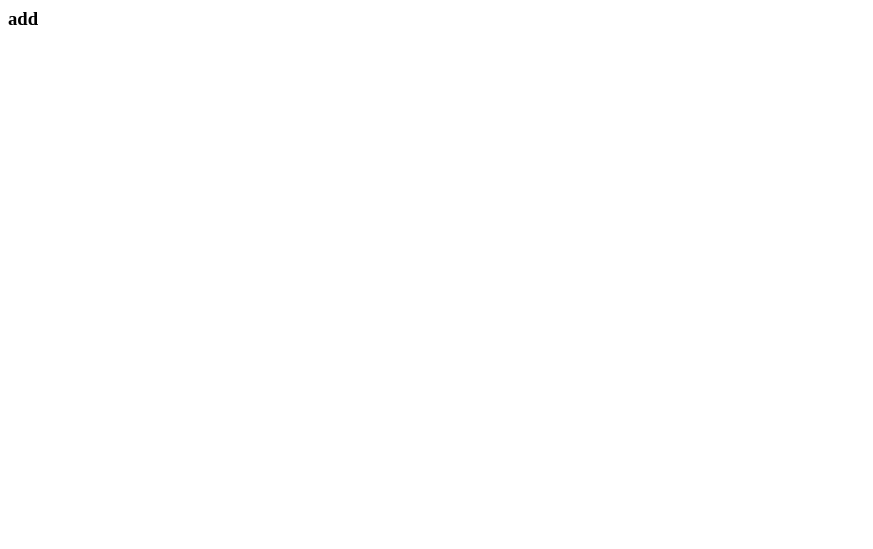
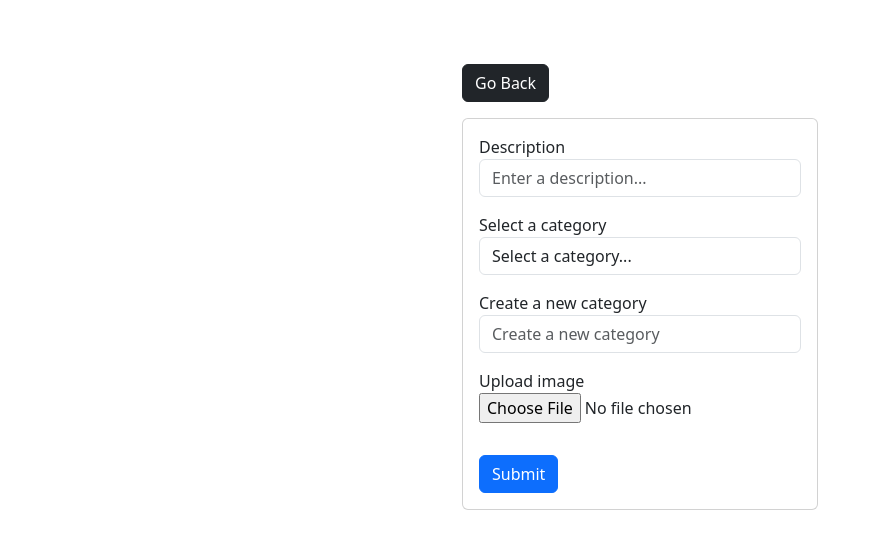
Before and after one commit to KlaidasMar/photoshare, a Django app: page /add/ in a window 1280 px wide. Before the commit the part shown is almost empty. Shown: the top 549 px of the page, without its empty margins (0-873 px from the left). Run offline with Django 4.2, Linux system fonts and the light colour scheme; data comes from the database, SQL or seed files in the repository; both versions use the stored data as it was after the commit.

Commit message:
add photo function added

```diff
--- a/photoshare/photos/templates/photos/add.html
+++ b/photoshare/photos/templates/photos/add.html
@@ -1 +1,53 @@
-<h3>add</h3>
+<!DOCTYPE html>
+<html>
+<head>
+    <title>Add Photo</title>
+    <link href="https://cdn.jsdelivr.net/npm/bootstrap@5.3.0-alpha1/dist/css/bootstrap.min.css" rel="stylesheet"
+          integrity="sha384-GLhlTQ8iRABdZLl6O3oVMWSktQOp6b7In1Zl3/Jr59b6EGGoI1aFkw7cmDA6j6gD" crossorigin="anonymous">
+</head>
+
+<body class="m-5">
+<div class="container">
+    <div class="row justify-content-center">
+        <div class="col-md-4">
+            <a href="{% url 'gallery' %}" class="btn btn-dark my-3">Go Back</a>
+            <div class="card">
+
+
+                <form method="POST" action="" enctype="multipart/form-data">
+                    {% csrf_token %}
+                    <div class="form-group m-3">
+                        <label>Description</label>
+                        <input required name="description" type="text" placeholder="Enter a description..." class="form-control">
+                    </div>
+
+                    <div class="form-group m-3">
+                        <label>Select a category</label>
+                        <select name="category" class="form-control">
+                            <option value="none">Select a category...</option>
+                            {% for category in categories %}
+                                <option value="{{category.id}}">{{category.name}}</option>
+                            {% endfor %}
+                        </select>
+                    </div>
+
+                    <div class="form-group m-3">
+                        <label>Create a new category</label>
+                        <input name="category_new" type="text" placeholder="Create a new category" class="form-control">
+                    </div>
+
+                    <div class="form-group m-3">
+                        <label>Upload image</label>
+                        <input required name="image" type="file" class="form-control-file">
+                    </div>
+
+                    <button type="submit" class="btn btn-primary m-3">Submit</button>
+
+                </form>
+            </div>
+        </div>
+    </div>
+</div>
+</body>
+
+</html>
--- a/photoshare/photos/views.py
+++ b/photoshare/photos/views.py
@@ -1,5 +1,6 @@
-from django.shortcuts import render
+from django.shortcuts import render, redirect
 from .models import Category, Photo
+
 
 # Create your views here.
 def gallery(request):
@@ -16,4 +17,26 @@ def viewPhoto(request, pk):
 
 
 def addPhoto(request):
-    return render(request, 'photos/add.html')
+    categories = Category.objects.all()
+
+    if request.method == 'POST':
+        data = request.POST
+        image = request.FILES.get('image')
+
+        if data['category'] != 'none':
+            category = Category.objects.get(id=data['category'])
+        elif data['category_new'] != '':
+            category, created = Category.objects.get_or_create(name=data['category_new'])
+        else:
+            category = None
+
+        photo = Photo.objects.create(
+            category=category,
+            description=data['description'],
+            image=image,
+        )
+
+        return redirect('gallery')
+
+    context = {'categories': categories}
+    return render(request, 'photos/add.html', context)
```
Also changed, not shown: photoshare/db.sqlite3.
